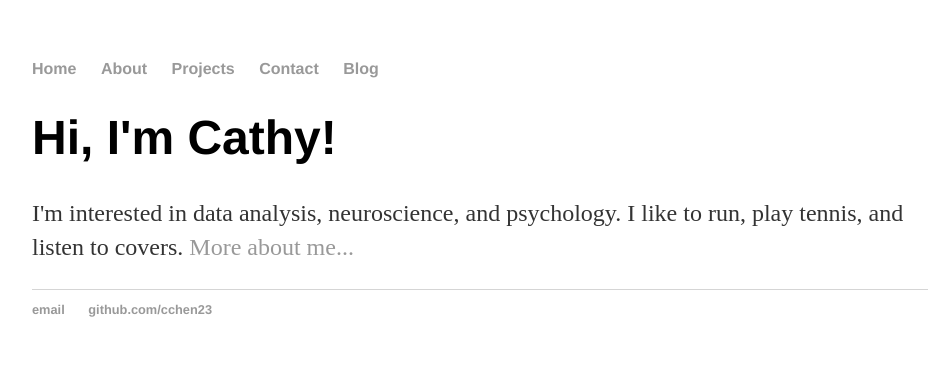
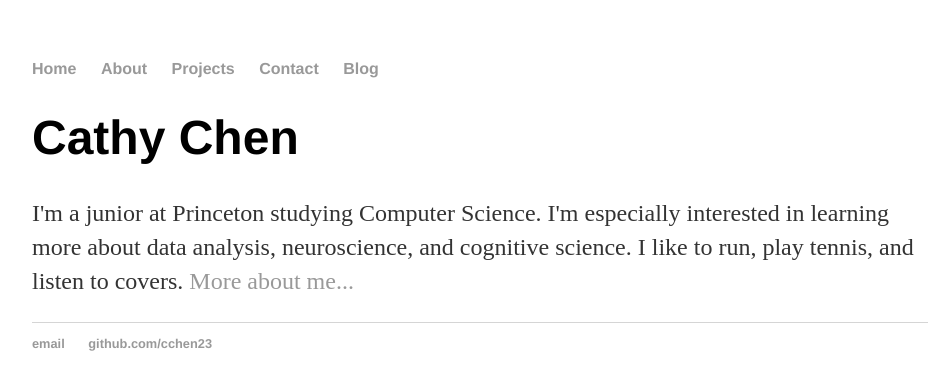
Before and after one commit to cchen23/cchen23.githhub.io, a Jekyll site: the page built from index.html, in a window 1280 px wide. Shown: the top 390 px of the page, without its empty margins (160-1104 px from the left). Built offline with Jekyll 4.4.1, drawn with Linux system fonts in a browser that asks for light colours.

Commit message:
Small edits to homepage content

```diff
--- a/index.html
+++ b/index.html
@@ -3,6 +3,6 @@ layout: default
 title: Cathy Chen
 ---
 <div class="blurb">
-	<h1>Hi, I'm Cathy!</h1>
-	<p>I'm interested in data analysis, neuroscience, and psychology. I like to run, play tennis, and listen to covers.<a href="/about"> More about me...</a></p>
+	<h1>Cathy Chen</h1>
+	<p>I'm a junior at Princeton studying Computer Science. I'm especially interested in learning more about data analysis, neuroscience, and cognitive science. I like to run, play tennis, and listen to covers.<a href="/about"> More about me...</a></p>
 </div><!-- /.blurb -->
```
